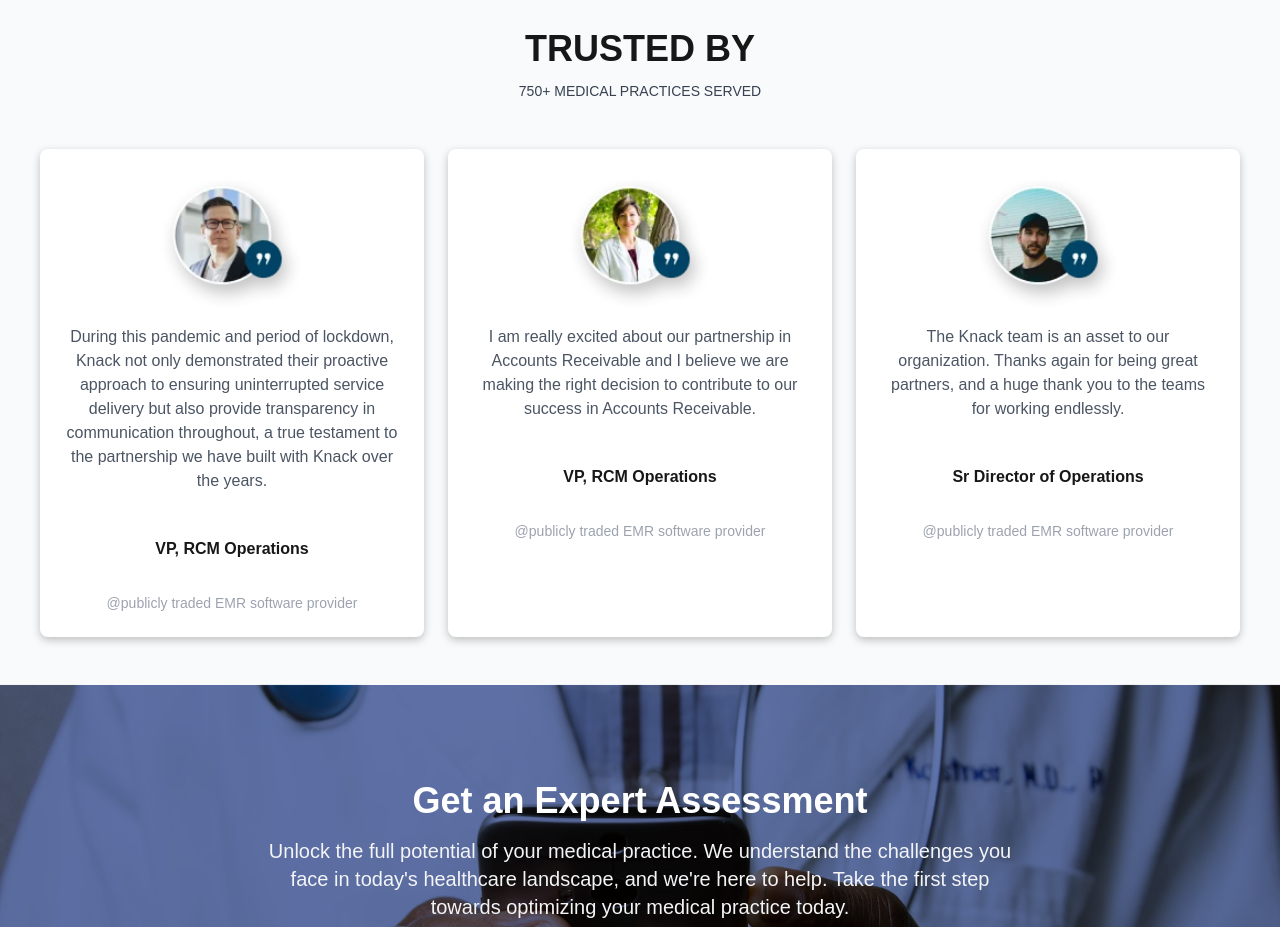
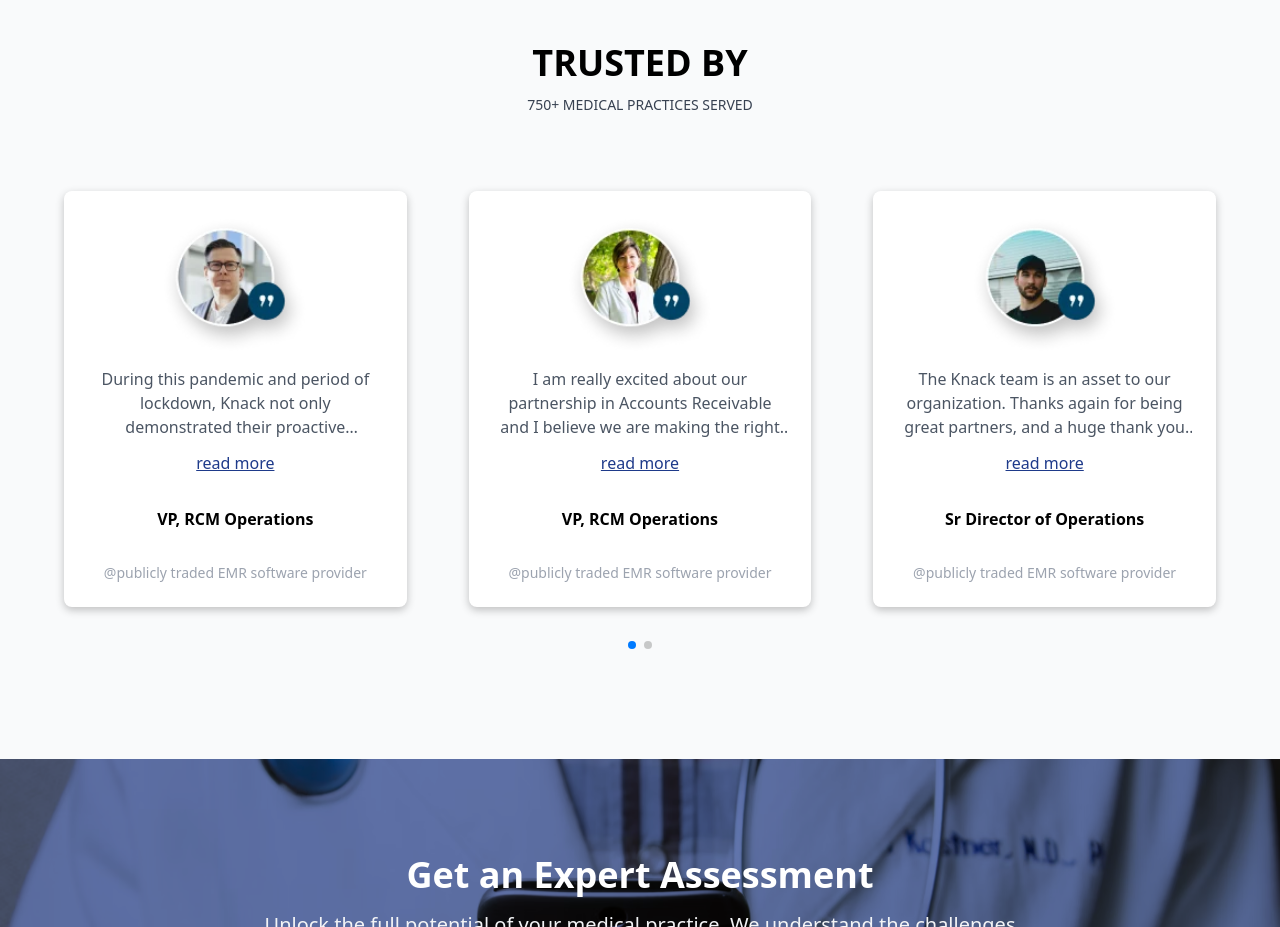
Before and after one commit to jagroop07/clinic_website, a Next.js app: page / in a window 1280 px wide. Shown: the part 3720-4647 px from the top of the page. Built offline with nearby package versions, Linux system fonts and the light colour scheme.

Commit message:
testimonials

```diff
--- a/app/_components/Revenuecycle.jsx
+++ b/app/_components/Revenuecycle.jsx
@@ -15,20 +15,20 @@ const Revenuecycle = () => {
     <div className='mt-10'>
         <div className='grid  lg:grid-cols-4 sm:grid-cols-2 gap-2 '>
             <div className='flex justify-between bg-white rounded-xl p-12'>
-                <div><div><span><BsGraphDownArrow className='text-red-500 text-5xl' /></span></div><div><p className='text-black w-20'>Reduced Bad Debt</p></div></div>
-                <div><div><FaTrashAlt className='text-red-500 text-5xl'/></div><div><p className='ms-2'>5.3%</p></div></div>
+                <div><div><span><BsGraphDownArrow className='text-red-500 text-5xl mb-5' /></span></div><div><p className='text-black w-20'>Reduced Bad Debt</p></div></div>
+                <div><div><FaTrashAlt className='text-red-500 text-5xl mb-5'/></div><div><p className='ms-2'>5.3%</p></div></div>
             </div>
             <div className='flex justify-between bg-white rounded-xl p-12'>
-                <div><div><span><BiUpArrowAlt className='text-green-800 text-5xl'/></span></div><div><p className='text-black w-20'>Days of Bill</p></div></div>
-                <div><div><FaMoneyBillTrendUp className='text-blue-500 ms-4 text-5xl'/></div><div><p className='ms-2'>1-2 Days</p></div></div>
+                <div><div><span><BiUpArrowAlt className='text-green-800 text-5xl mb-5'/></span></div><div><p className='text-black w-20'>Days of Bill</p></div></div>
+                <div><div><FaMoneyBillTrendUp className='text-blue-500 ms-4 text-5xl mb-5'/></div><div><p className='ms-2'>1-2 Days</p></div></div>
             </div>
             <div className='flex justify-between bg-white rounded-xl p-12'>
-                <div><div><span><BiUpArrowAlt className='text-green-800 text-5xl'/></span></div><div><p className='text-black w-20'>Days in AR</p></div></div>
-                <div><div><SlCalender className='text-blue-500 ms-4 text-5xl'/></div><div><p className='ms-2'>35 Days</p></div></div>
+                <div><div><span><BiUpArrowAlt className='text-green-800 text-5xl mb-5'/></span></div><div><p className='text-black w-20'>Days in AR</p></div></div>
+                <div><div><SlCalender className='text-blue-500 ms-4 text-5xl mb-5'/></div><div><p className='ms-2'>35 Days</p></div></div>
             </div>
 
             <div className='flex justify-between bg-white rounded-xl p-12'>
-                <div><div><h1 className='text-xl text-blue-800'>AR &gt; 90</h1></div><div><p className='text-black w-20'>16%</p></div></div>
+                <div><div><h1 className='text-xl text-blue-800 mb-10'>AR &gt; 90</h1></div><div><p className='text-black w-20'>16%</p></div></div>
                 <div><Image alt='...' width={100} height={100} src={"https://knackglobal.com/wp-content/uploads/2023/03/chart-graphic.png"}/></div>
             </div>
 
--- /dev/null
+++ b/app/_components/SliderCom.jsx
@@ -0,0 +1,17 @@
+import Image from "next/image"
+
+export const SliderCom = ({image, description, designation, more, spread, setspread}) => {
+    return(
+        <>
+            <div className="p-6 flex flex-col shadow-[rgba(0,0,0,0.24)_0px_3px_8px] bg-white rounded-lg items-center">
+                <Image src={image} alt="..." height={150} width={150} />
+                <p className={`${spread === more? '' : 'line-clamp-3'} text-center my-3 text-gray-600`}>{description}</p>
+                {spread === more ? <p onClick={() => setspread(false)} className='text-blue-900 underline cursor-pointer'>read less</p> :<p onClick={() => setspread(more)} className='text-blue-900 underline cursor-pointer'>read more</p>}
+                <div className={`${spread === more ? 'hidden': 'block'} text-center`}>
+                    <h4 className="font-semibold my-8">{designation}</h4>
+                    <p className="text-sm text-gray-400">@publicly traded EMR software provider</p>
+                </div>
+            </div>
+        </>
+    )
+}
--- /dev/null
+++ b/app/_components/Testimonials.jsx
@@ -0,0 +1,79 @@
+"use client"
+
+import { Pagination, Scrollbar } from 'swiper/modules';
+
+import { Swiper, SwiperSlide } from 'swiper/react';
+
+// Import Swiper styles
+import 'swiper/css';
+import 'swiper/css/pagination';
+import 'swiper/css/scrollbar';
+import { useState } from 'react';
+import { SliderCom } from './SliderCom';
+
+export default () => {
+    const [spread, setspread] = useState(false)
+
+    const sliderInfo = [
+        {
+            description: "During this pandemic and period of lockdown, Knack not only demonstrated their proactive approach to ensuring uninterrupted service delivery but also provide transparency in communication throughout, a true testament to the partnership we have built with Knack over the years.",
+            more: "first",
+            image: "/img/testi-2-1.webp",
+            designation: "VP, RCM Operations",
+        },
+        {
+            description:'I am really excited about our partnership in Accounts Receivable and I believe we are making the right decision to contribute to our success in Accounts Receivable.',
+            more: 'second',
+            image: '/img/testi-1.webp',
+            designation: 'VP, RCM Operations'
+        },
+        {
+            description:'The Knack team is an asset to our organization. Thanks again for being great partners, and a huge thank you to the teams for working endlessly.',
+            more: 'third',
+            image: '/img/testi-2.webp',
+            designation: 'Sr Director of Operations'
+        }
+    ]
+
+    return (
+        <div className="slider">
+            <Swiper
+                // install Swiper modules
+                modules={[Pagination, Scrollbar]}
+                spaceBetween={50}
+                slidesPerView={1}
+                navigation
+                pagination={{ clickable: true }}
+                onSwiper={(swiper) => console.log(swiper)}
+                onSlideChange={() => console.log('slide change')}
+                breakpoints={{
+                    640: {
+                        slidesPerView: 2,
+                        spaceBetween: 20,
+                    },
+                    768: {
+                        slidesPerView: 3,
+                        spaceBetween: 10,
+                    },
+                    1024: {
+                        slidesPerView: 3,
+                        spaceBetween: 30,
+                    },
+                }}
+            >
+                <SwiperSlide className='p-4'>
+                    <SliderCom spread={spread} setspread={setspread} image={sliderInfo[0].image} description={sliderInfo[0].description} designation={sliderInfo[0].designation} more={sliderInfo[0].more}/>
+                </SwiperSlide>
+                <SwiperSlide className='p-4'>
+                    <SliderCom spread={spread} setspread={setspread} image={sliderInfo[1].image} description={sliderInfo[1].description} designation={sliderInfo[1].designation} more={sliderInfo[1].more}/>
+                </SwiperSlide>
+                <SwiperSlide className='p-4'>
+                    <SliderCom spread={spread} setspread={setspread} image={sliderInfo[2].image} description={sliderInfo[2].description} designation={sliderInfo[2].designation} more={sliderInfo[2].more}/>
+                </SwiperSlide>
+                <SwiperSlide className='p-4'>
+                    <SliderCom spread={spread} setspread={setspread} image={sliderInfo[0].image} description={sliderInfo[0].description} designation={sliderInfo[0].designation} more={sliderInfo[0].more}/>
+                </SwiperSlide>
+            </Swiper>
+        </div>
+    );
+};
--- a/app/globals.css
+++ b/app/globals.css
@@ -2,26 +2,6 @@
 @tailwind components;
 @tailwind utilities;
 
-:root {
-  --background: #ffffff;
-  --foreground: #171717;
+.slider .swiper-wrapper{
+  padding-bottom: 40px;
 }
-
-@media (prefers-color-scheme: dark) {
-  :root {
-    --background: #0a0a0a;
-    --foreground: #ededed;
-  }
-}
-
-body {
-  color: var(--foreground);
-  background: var(--background);
-  font-family: Arial, Helvetica, sans-serif;
-}
-
-@layer utilities {
-  .text-balance {
-    text-wrap: balance;
-  }
-}
--- a/app/page.js
+++ b/app/page.js
@@ -5,6 +5,7 @@ import Image from "next/image";
 import Link from "next/link";
 import Clients from "./_components/Clients";
 import GetanExpert from "./_components/GetanExpert";
+import Testimonials from "./_components/Testimonials";
 
 export default function Home() {
   const expertData = {
@@ -163,25 +164,8 @@ export default function Home() {
           <h1 className="text-4xl font-bold">TRUSTED BY</h1>
           <h5 className="text-sm text-gray-700 my-3">750+ MEDICAL PRACTICES SERVED</h5>
         </div>
-        <div className="grid md:grid-cols-3 gap-6 sm:px-10 px-3 mt-12">
-          <div className="p-6 flex flex-col shadow-[rgba(0,0,0,0.24)_0px_3px_8px] bg-white rounded-lg items-center">
-            <Image src={"/img/testi-2-1.webp"} alt="..." height={150} width={150} />
-            <p className="text-center my-3 text-gray-600">During this pandemic and period of lockdown, Knack not only demonstrated their proactive approach to ensuring uninterrupted service delivery but also provide transparency in communication throughout, a true testament to the partnership we have built with Knack over the years.</p>
-            <h4 className="font-semibold my-8">VP, RCM Operations</h4>
-            <p className="text-sm text-gray-400">@publicly traded EMR software provider</p>
-          </div>
-          <div className="p-6 flex flex-col shadow-[rgba(0,0,0,0.24)_0px_3px_8px] bg-white rounded-lg items-center">
-            <Image src={"/img/testi-1.webp"} alt="..." height={150} width={150} />
-            <p className="text-center my-3 text-gray-600">I am really excited about our partnership in Accounts Receivable and I believe we are making the right decision to contribute to our success in Accounts Receivable.</p>
-            <h4 className="font-semibold my-8">VP, RCM Operations</h4>
-            <p className="text-sm text-gray-400">@publicly traded EMR software provider</p>
-          </div>
-          <div className="p-6 flex flex-col shadow-[rgba(0,0,0,0.24)_0px_3px_8px] bg-white rounded-lg items-center">
-            <Image src={"/img/testi-2.webp"} alt="..." height={150} width={150} />
-            <p className="text-center my-3 text-gray-600">The Knack team is an asset to our organization. Thanks again for being great partners, and a huge thank you to the teams for working endlessly.</p>
-            <h4 className="font-semibold my-8">Sr Director of Operations</h4>
-            <p className="text-sm text-gray-400">@publicly traded EMR software provider</p>
-          </div>
+        <div className="lg:px-12 md:px-5 px-2 py-12">
+          <Testimonials/>
         </div>
       </div>
       <div>
```
Also changed, not shown: app/_components/AwardsandReco.jsx (+9 -9 lines).
